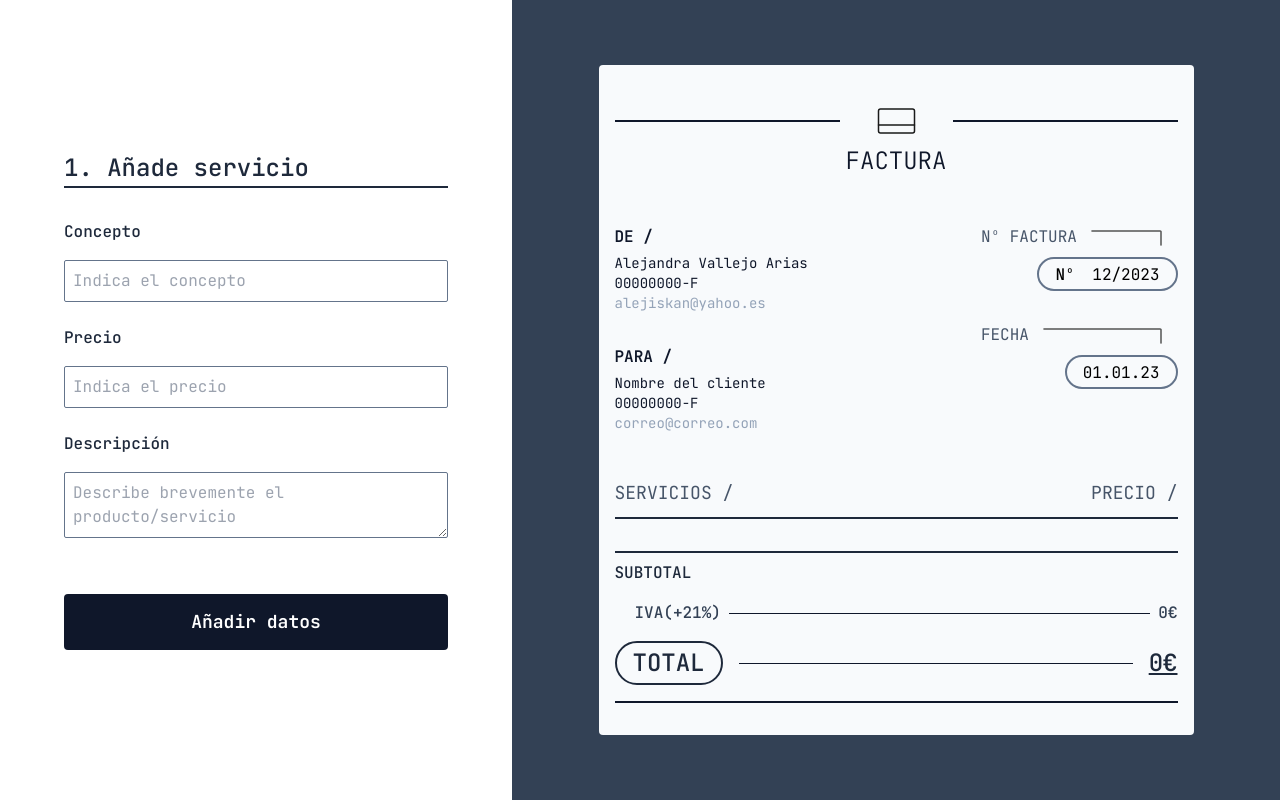
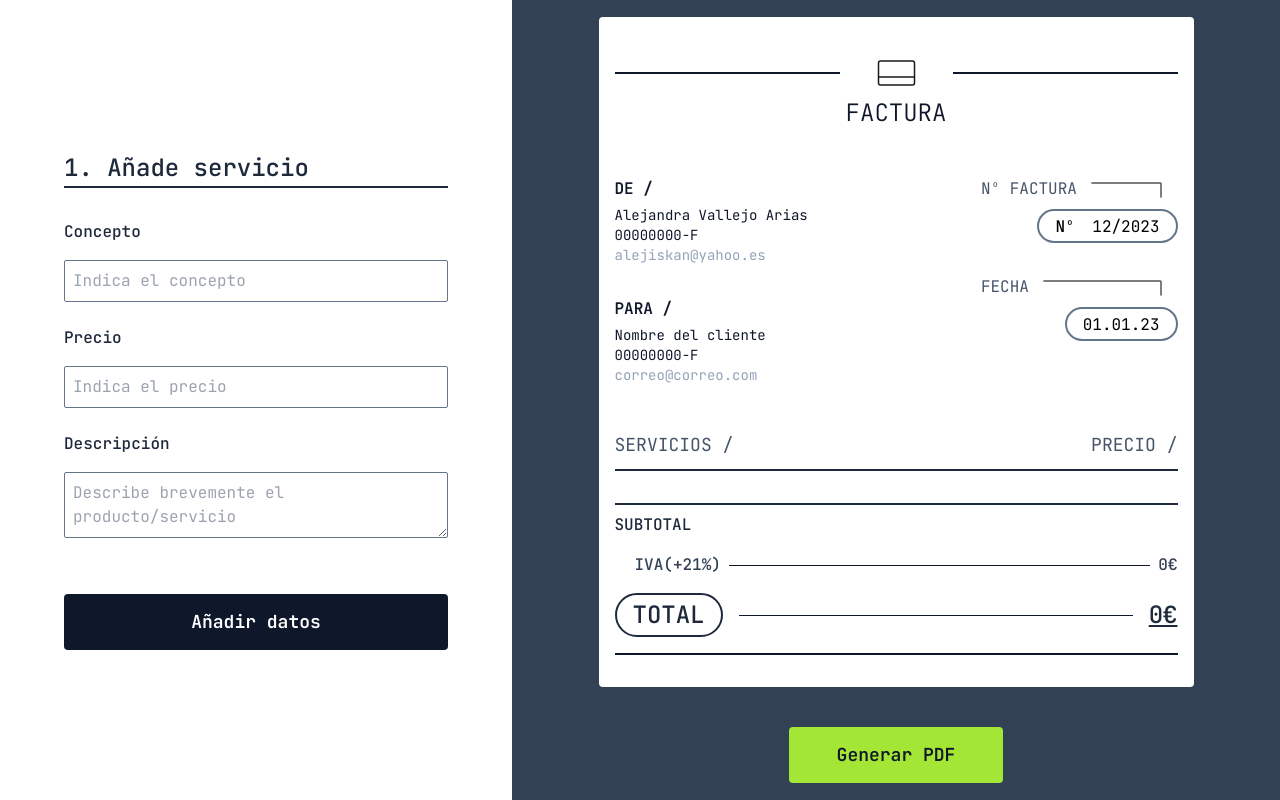
Before and after one commit to robemadz/generador-de-facturas, a website: page index.html in a window 1280 px wide. Drawn offline with Linux system fonts and the light colour scheme.

Commit message:
añadida funcionalidad generar PDF

```diff
--- a/index.html
+++ b/index.html
@@ -12,6 +12,7 @@
       href="https://fonts.googleapis.com/css2?family=JetBrains+Mono:wght@300;400;500;600&display=swap"
       rel="stylesheet"
     />
+    <script src="https://cdnjs.cloudflare.com/ajax/libs/html2pdf.js/0.9.3/html2pdf.bundle.min.js"></script>
   </head>
   <body>
     <main class="flex flex-col justify-between items-center xl:flex-row">
@@ -74,10 +75,14 @@
         </div>
       </section>
 
-      <section class="w-full h-screen flex items-center bg-slate-700">
+      <section
+        class="w-full h-screen flex flex-col justify-center items-center bg-slate-700"
+      >
         <!-- Plantilla factura -->
+
         <article
-          class="mx-auto py-8 px-4 w-full max-w-[595px] rounded bg-slate-50"
+          class="mx-auto py-8 px-4 w-full max-w-[595px] rounded bg-white"
+          id="invoicePdf"
         >
           <!-- Título plantilla y logo -->
           <section class="flex justify-between items-center">
@@ -235,6 +240,13 @@
             <div class="w-full h-[2px] bg-slate-900"></div>
           </section>
         </article>
+
+        <button
+          class="mt-10 py-4 px-12 font-semibold text-lg leading-6 bg-lime-400 text-slate-900 rounded shadow-none hover:shadow hover:shadow-slate-100 hover:bg-lime-300 hover:-translate-y-[4px] transition"
+          onclick="print()"
+        >
+          Generar PDF
+        </button>
       </section>
     </main>
     <script defer src="/js/script.js"></script>
--- a/js/script.js
+++ b/js/script.js
@@ -1,3 +1,18 @@
+//Generar PDF. Libreria html2pdf
+function print() {
+  const invoiceTemplate = document.querySelector('#invoicePdf');
+  const options = {
+    filename: 'factura.pdf',
+    image: { type: 'jpeg', quality: 0.98 },
+    html2canvas: { scale: 2 },
+    jsPDF: { unit: 'cm', format: 'a4', orientation: 'portrait' },
+    height: invoiceTemplate.clientHeight,
+    width: invoiceTemplate.clientWidth,
+    useCORS: true,
+  };
+  html2pdf().set(options).from(invoiceTemplate).save();
+}
+
 //Contador precio
 let subtotal = 0;
 
--- /dev/null
+++ b/js/toPdf.js
@@ -0,0 +1,22 @@
+window.jsPDF = window.jspdf.jsPDF;
+
+const docPDF = new jsPDF();
+
+function print() {
+  const invoiceTemplate = document.querySelector('#invoicePdf');
+
+  docPDF.html(invoiceTemplate, {
+    callback: function (docPDF) {
+      docPDF.save('factura.pdf');
+    },
+    x: 15,
+    y: 15,
+    width: 170,
+    windowWidth: 650,
+  });
+}
+
+export default {
+  docPDF,
+  print,
+};
```
Also changed, not shown: css/style.css.
